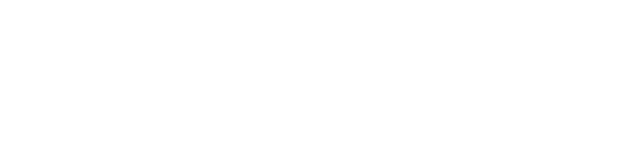
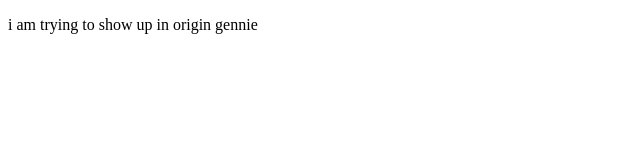
Before and after one commit to genniebean48/PugetSoundActivism, a plain HTML site: page HomePage/homePage.html in a window 1280 px wide. Shown: the whole page, without its empty margins (0-640 px from the left). Drawn offline with Linux system fonts and the light colour scheme.

Commit message:
trial commit

```diff
--- a/HomePage/homePage.html
+++ b/HomePage/homePage.html
@@ -3,6 +3,7 @@
 <head>
     <meta charset="UTF-8">
     <title>Title</title>
+    <p> i am trying to show up in origin gennie</p>
 </head>
 <body>
 
```
